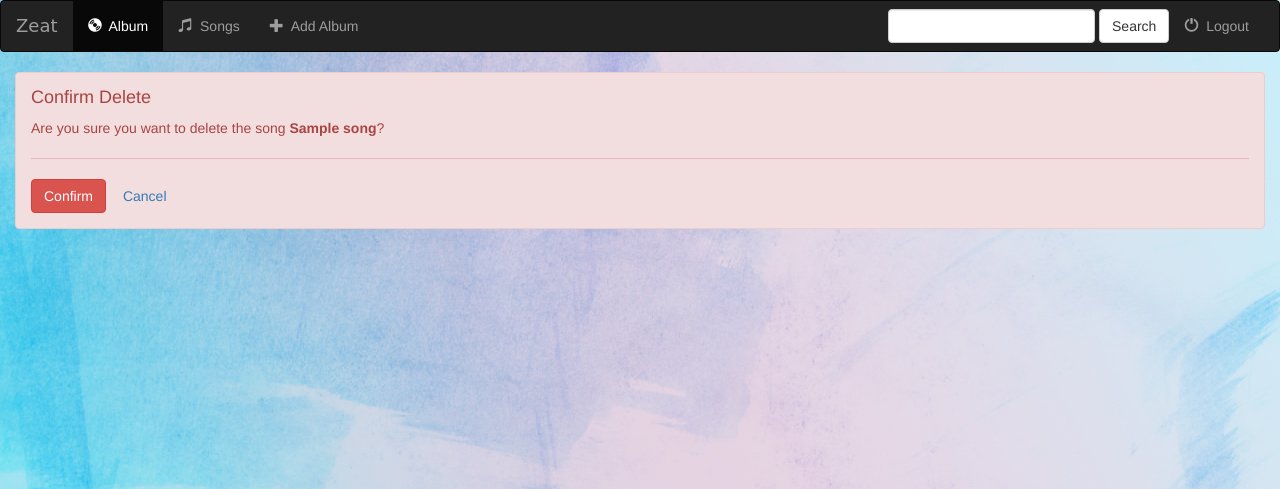
After one commit to tash1629/Zeat-Music, a Django app: page /music/song/1/delete/ in a window 1280 px wide. The commit adds this page. Shown: the top 489 px of the page. Run offline with Django 3.2, Linux system fonts and the light colour scheme; tables that the repository leaves empty hold one stand-in row (values such as "Sample post"); some libraries are stand-ins or nearby versions.

Commit message:
-added delete song and confirm delete song

```diff
--- a/music/templates/music/base.html
+++ b/music/templates/music/base.html
@@ -83,13 +83,10 @@
     </div>
 </nav>
 
-
-    {% block body %}
-
-
-    {% endblock %}
-
-
+<div class="container-fluid">
+        {% block body %}
+        {% endblock %}
+</div>
 </body>
 
 
--- /dev/null
+++ b/music/templates/music/song_confirm_delete.html
@@ -0,0 +1,14 @@
+{% extends 'music/base.html' %}
+{% block body %}
+<form method="post">{% csrf_token %}
+    <div class="alert alert-danger" role="alert">
+        <h4 class="alert-heading">Confirm Delete</h4>
+        <p>
+            Are you sure you want to delete the song <b>{{ object.song_title }}</b>?
+        </p>
+        <hr>
+        <input type="submit" class="btn btn-danger" value="Confirm">
+        <a href="{% url 'music:detail' object.album_id %}" class="btn btn-secondary">Cancel</a>
+    </div>
+</form>
+{% endblock %}
--- a/music/urls.py
+++ b/music/urls.py
@@ -22,5 +22,8 @@ urlpatterns = [
     # /music/album/delete/
     re_path(r'album/(?P<pk>[0-9]+)/delete/$', views.AlbumDelete.as_view(), name='album-delete'),
 
+    # /music/album/<album_id>/song/delete/
+    re_path(r'song/(?P<pk>[0-9]+)/delete/$', views.SongDelete.as_view(), name='song-delete'),
+
     re_path(r'^register/$', views.UserFormView.as_view(), name='register'),
 ]
--- a/music/views.py
+++ b/music/views.py
@@ -1,6 +1,6 @@
 from django.views import generic
 from music.forms import UserForm
-from .models import Album
+from .models import Album, Song
 from django.views.generic.edit import CreateView, UpdateView, DeleteView
 from django.urls import reverse_lazy
 from django.views.generic.detail import DetailView
@@ -35,6 +35,11 @@ class AlbumDelete(DeleteView):
     model = Album
     success_url = reverse_lazy('music:index')
 
+class SongDelete(DeleteView):
+    model = Song
+    def get_success_url(self):
+        return reverse_lazy('music:detail', kwargs={'pk': self.object.album_id})
+
 class UserFormView(View):
     form_class = UserForm
     template_name = 'music/registration_form.html' #html file forms gonna be included in
```
Also changed, not shown: music/templates/music/detail.html (+3 -7 lines).
